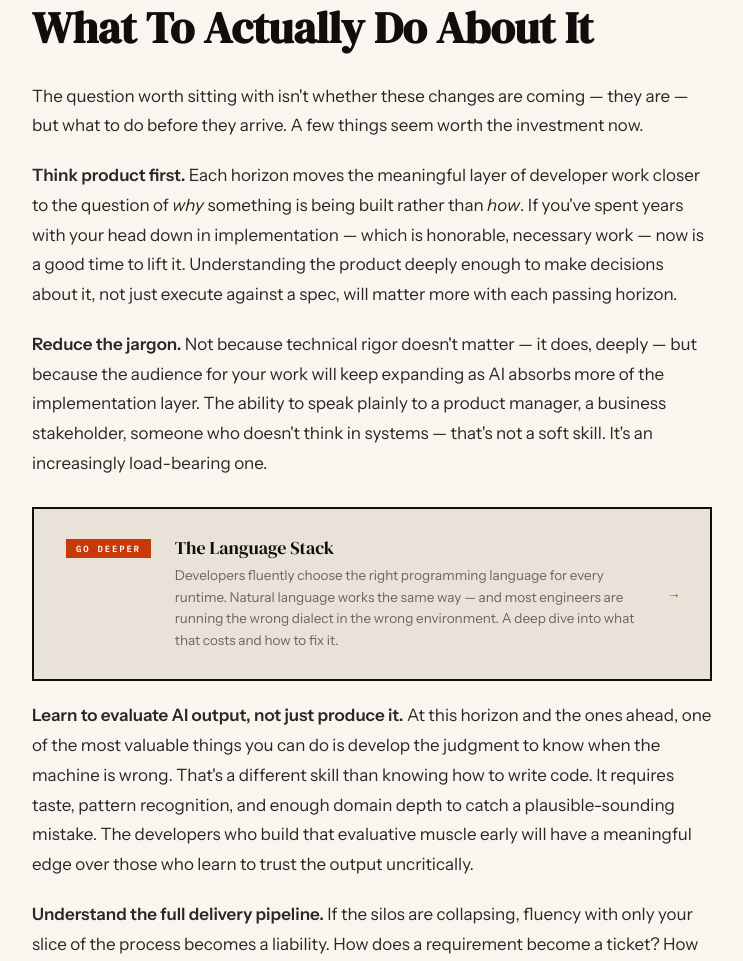
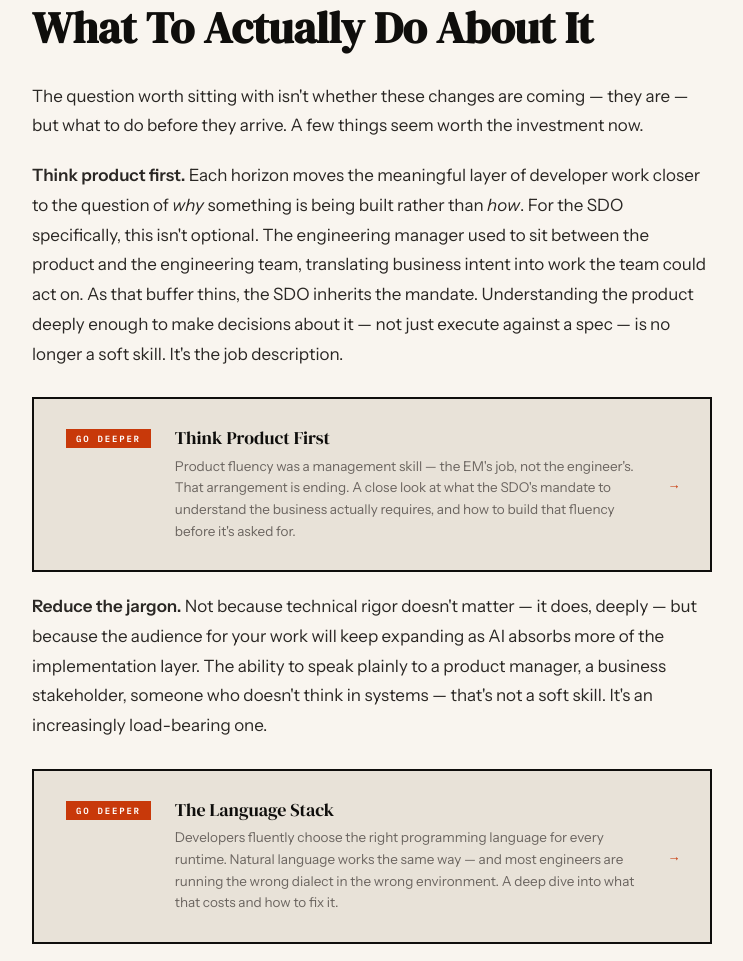
Before and after one commit to BrianBunker/a-software-engineers-guide-to-the-apocalypse, a plain HTML site: page index.html in a window 1280 px wide. Shown: the part 6175-7136 px from the top of the page, without its empty margins (218-961 px from the left). Drawn offline with Linux system fonts and the light colour scheme.

Commit message:
add think-product-first

```diff
--- a/index.html
+++ b/index.html
@@ -706,8 +706,19 @@ footer {
       The question worth sitting with isn't whether these changes are coming — they are — but what to do before they arrive. A few things seem worth the investment now.
     </p>
     <p>
-      <strong>Think product first.</strong> Each horizon moves the meaningful layer of developer work closer to the question of <em>why</em> something is being built rather than <em>how</em>. If you've spent years with your head down in implementation — which is honorable, necessary work — now is a good time to lift it. Understanding the product deeply enough to make decisions about it, not just execute against a spec, will matter more with each passing horizon.
+      <strong>Think product first.</strong> Each horizon moves the meaningful layer of developer work closer to the question of <em>why</em> something is being built rather than <em>how</em>. For the SDO specifically, this isn't optional. The engineering manager used to sit between the product and the engineering team, translating business intent into work the team could act on. As that buffer thins, the SDO inherits the mandate. Understanding the product deeply enough to make decisions about it — not just execute against a spec — is no longer a soft skill. It's the job description.
     </p>
+
+    <!-- CHAPTER CALLOUT -->
+    <a href="think-product-first/" class="chapter-callout">
+      <div class="chapter-callout-badge">Go Deeper</div>
+      <div class="chapter-callout-body">
+        <div class="chapter-callout-title">Think Product First</div>
+        <p class="chapter-callout-desc">Product fluency was a management skill — the EM's job, not the engineer's. That arrangement is ending. A close look at what the SDO's mandate to understand the business actually requires, and how to build that fluency before it's asked for.</p>
+      </div>
+      <div class="chapter-callout-arrow">→</div>
+    </a>
+
     <p>
       <strong>Reduce the jargon.</strong> Not because technical rigor doesn't matter — it does, deeply — but because the audience for your work will keep expanding as AI absorbs more of the implementation layer. The ability to speak plainly to a product manager, a business stakeholder, someone who doesn't think in systems — that's not a soft skill. It's an increasingly load-bearing one.
     </p>
```
Also changed, not shown: 2 other files.
